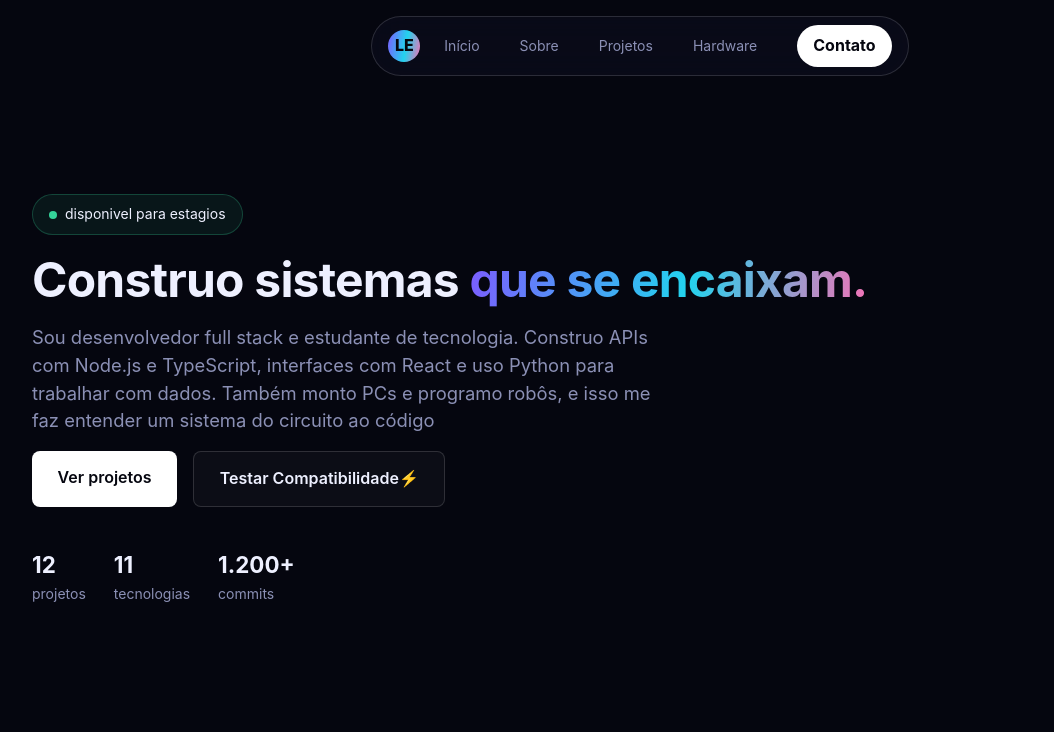
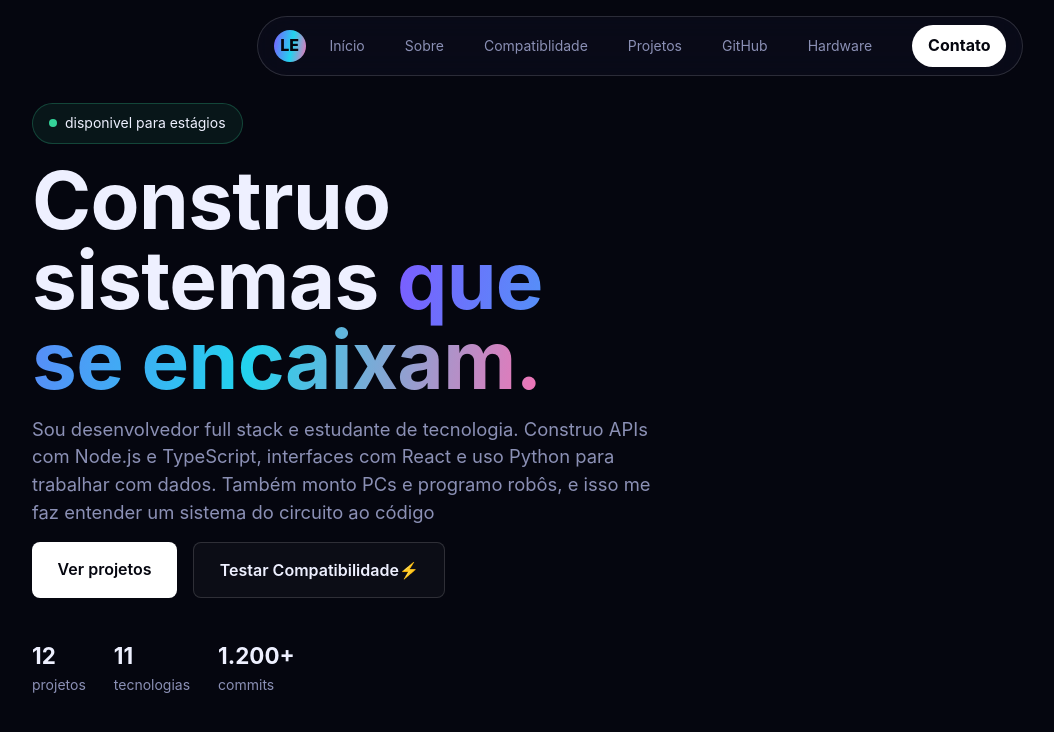
Before and after one commit to LucasEmanoel0/portfolio, a React (Vite) app in the folder FrontEnd/: page / in a window 1280 px wide. Shown: the top 732 px of the page, without its empty margins (0-1054 px from the left). Built offline with nearby package versions, Linux system fonts and the light colour scheme.

Commit message:
style: ajusta título do Hero e adiciona links no Header

```diff
--- a/FrontEnd/src/components/Header/Header.tsx
+++ b/FrontEnd/src/components/Header/Header.tsx
@@ -8,7 +8,9 @@ export function Header(){
             <a href="#hero" className={Styles.logo}>LE</a>
             <a href="#hero" className={Styles.link}>Início</a>
             <a href="#about" className={Styles.link}>Sobre</a>
+             <a href="#compatibility" className={Styles.link}>Compatiblidade</a>
             <a href="#projects" className={Styles.link}>Projetos</a>
+             <a href="#github" className={Styles.link}>GitHub</a>
             <a href="#hardware" className={Styles.link}>Hardware</a>
             <a href="#ctn" className={Styles.ctn}>Contato</a>
 
--- a/FrontEnd/src/components/Hero/Hero.module.css
+++ b/FrontEnd/src/components/Hero/Hero.module.css
@@ -7,10 +7,11 @@
     padding: 0 2rem;
 }
 .title{
-    font-size: 3rem;
+  max-width: 10ch;
+    font-size: 5rem;
     font-weight: 700;
-    letter-spacing: -0.05rem;
-    line-height: 1.2;
+    letter-spacing: -0.04rem;
+    line-height: 1;
 }
 .status{
     width: fit-content;
--- a/FrontEnd/src/components/Hero/Hero.tsx
+++ b/FrontEnd/src/components/Hero/Hero.tsx
@@ -3,7 +3,7 @@ import Styles from './Hero.module.css'
 
 export function Hero(){
     return <section id="hero" className={Styles.hero}>
-    <span className={Styles.status}> <span className={Styles.dot}></span>disponivel para estagios</span>
+    <span className={Styles.status}> <span className={Styles.dot}></span>disponivel para estágios</span>
     <h1 className = {Styles.title}>Construo sistemas <span className="gradient-text">que se encaixam.</span></h1>
     <p className = {Styles.description}>Sou desenvolvedor full stack e estudante de tecnologia. Construo APIs com Node.js e TypeScript, interfaces com React e uso Python para trabalhar com dados. Também monto PCs e programo robôs, e isso me faz entender um sistema do circuito ao código</p>
     <div className={Styles.buttons}>
```
